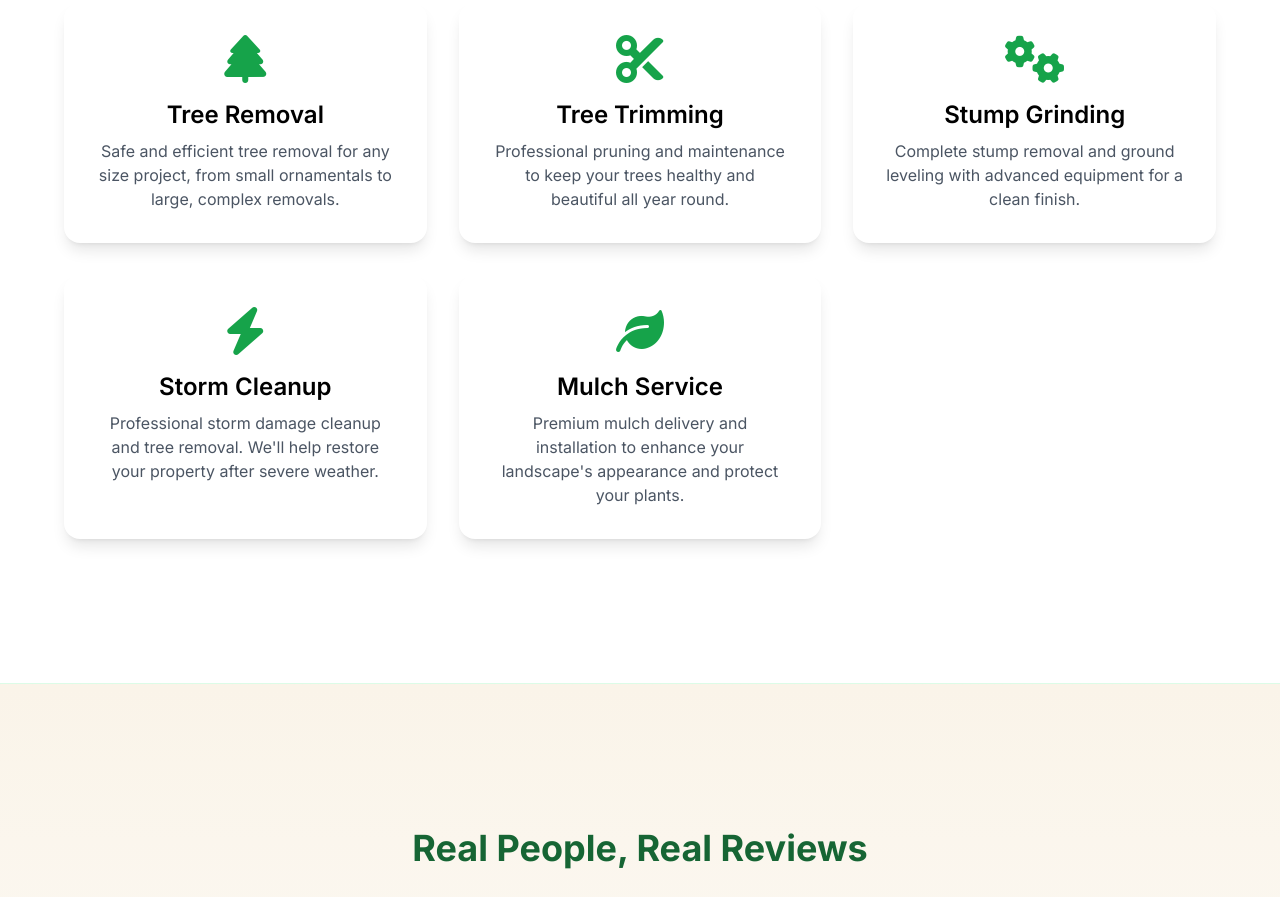
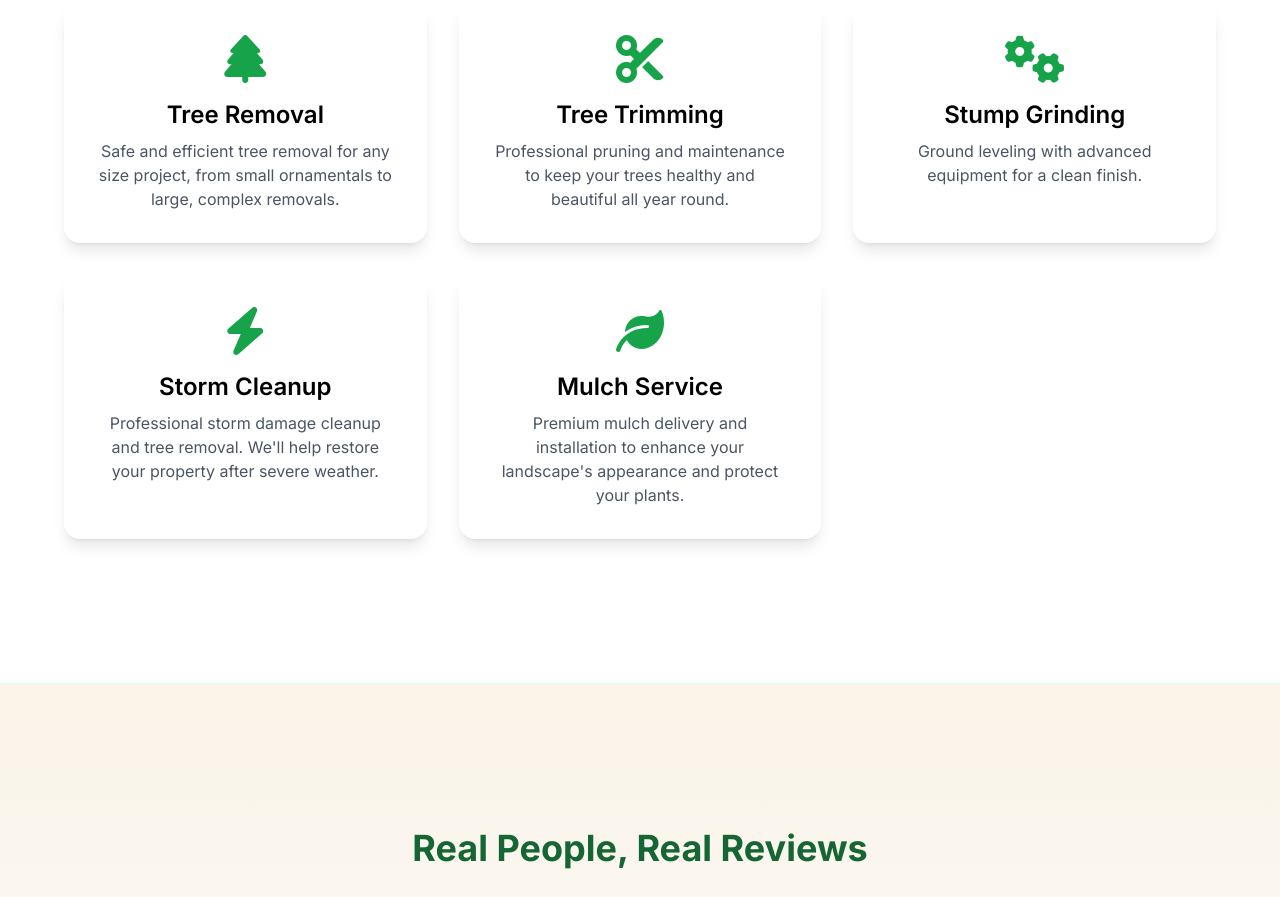
Before and after one commit to BraxtonFails/4ManTreeServices, a website: page index.html in a window 1280 px wide. Shown: the part 2043-2940 px from the top of the page. Drawn offline with Linux system fonts and the light colour scheme.

Commit message:
Update stump grinding description on home page

```diff
--- a/index.html
+++ b/index.html
@@ -187,7 +187,7 @@
                 <div class="bg-white rounded-2xl shadow-lg p-8 flex flex-col items-center service-card animate-fadeInUp" style="animation-delay: 0.3s">
                     <i class="fas fa-cogs text-5xl text-green-600 mb-4"></i>
                     <h3 class="text-2xl font-semibold mb-2">Stump Grinding</h3>
-                    <p class="text-gray-600 text-center">Complete stump removal and ground leveling with advanced equipment for a clean finish.</p>
+                    <p class="text-gray-600 text-center">Ground leveling with advanced equipment for a clean finish.</p>
                 </div>
                 <div class="bg-white rounded-2xl shadow-lg p-8 flex flex-col items-center service-card animate-fadeInUp" style="animation-delay: 0.4s">
                     <i class="fas fa-bolt text-5xl text-green-600 mb-4"></i>
```
